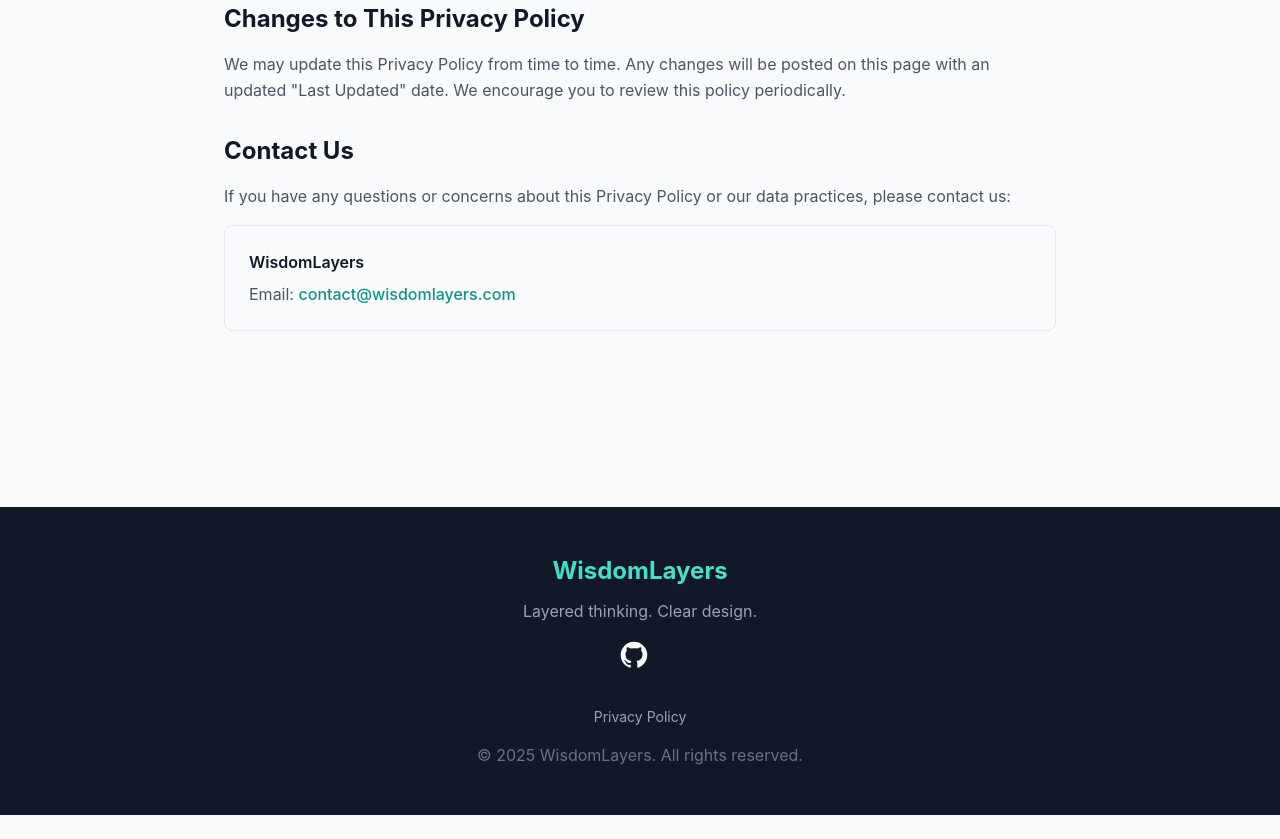
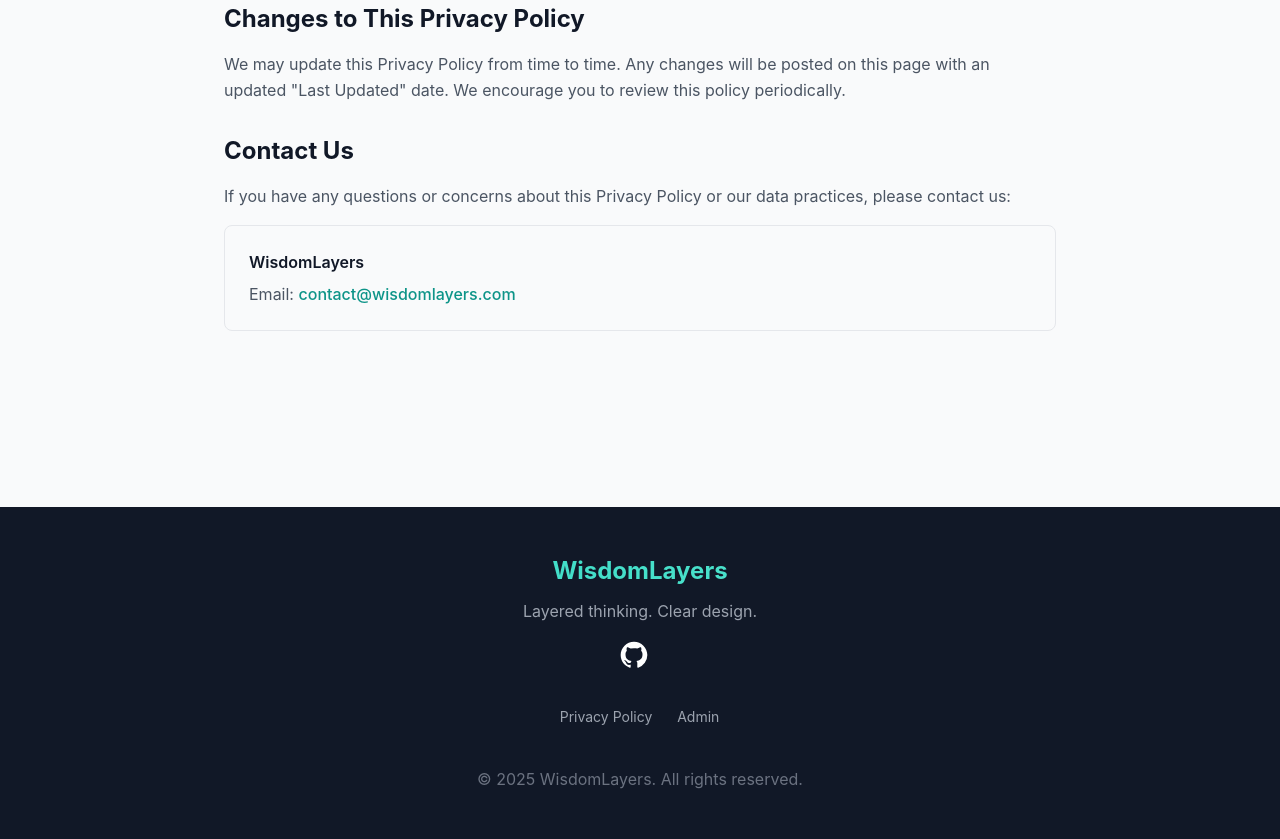
Before and after one commit to WiseOnion/NEWwisdomlayer, a website: page html/privacy-policy.html in a window 1280 px wide. Shown: the part 2364-3203 px from the top of the page. Before the commit the page ends 3179 px from the top, so only its background shows below. Drawn offline with nearby package versions, Linux system fonts and the light colour scheme; no server answers.

Commit message:
Add admin link under Privacy Policy in footer

```diff
--- a/html/privacy-policy.html
+++ b/html/privacy-policy.html
@@ -287,6 +287,7 @@
 
                 <div class="flex justify-center gap-6 text-gray-500 text-sm mb-4">
                     <span class="text-gray-400">Privacy Policy</span>
+                    <a href="../public/admin/index.html" class="text-gray-400 hover:text-teal-400 transition-colors">Admin</a>
                 </div>
 
                 <p class="text-gray-500">© 2025 WisdomLayers. All rights reserved.</p>
```
